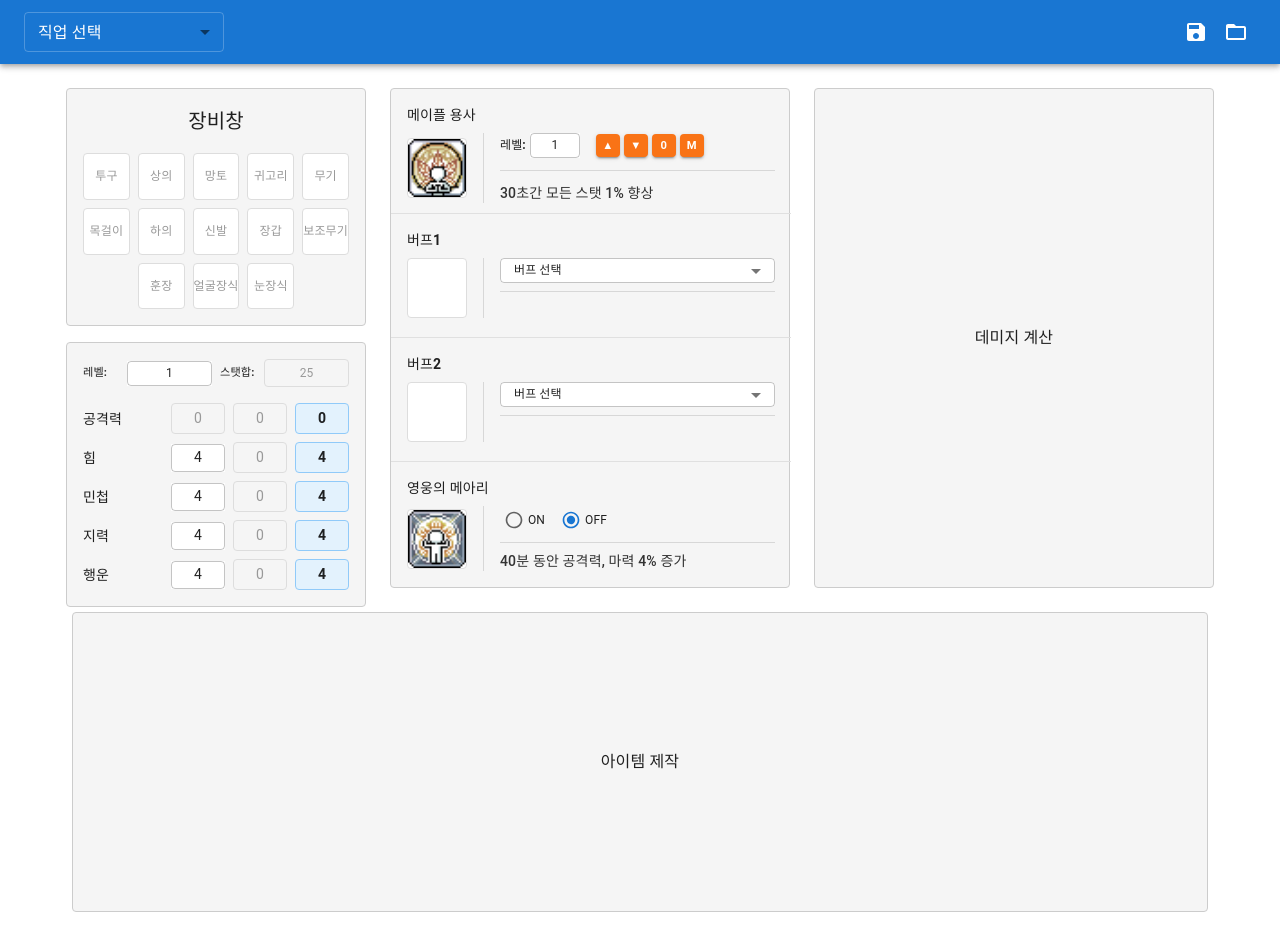
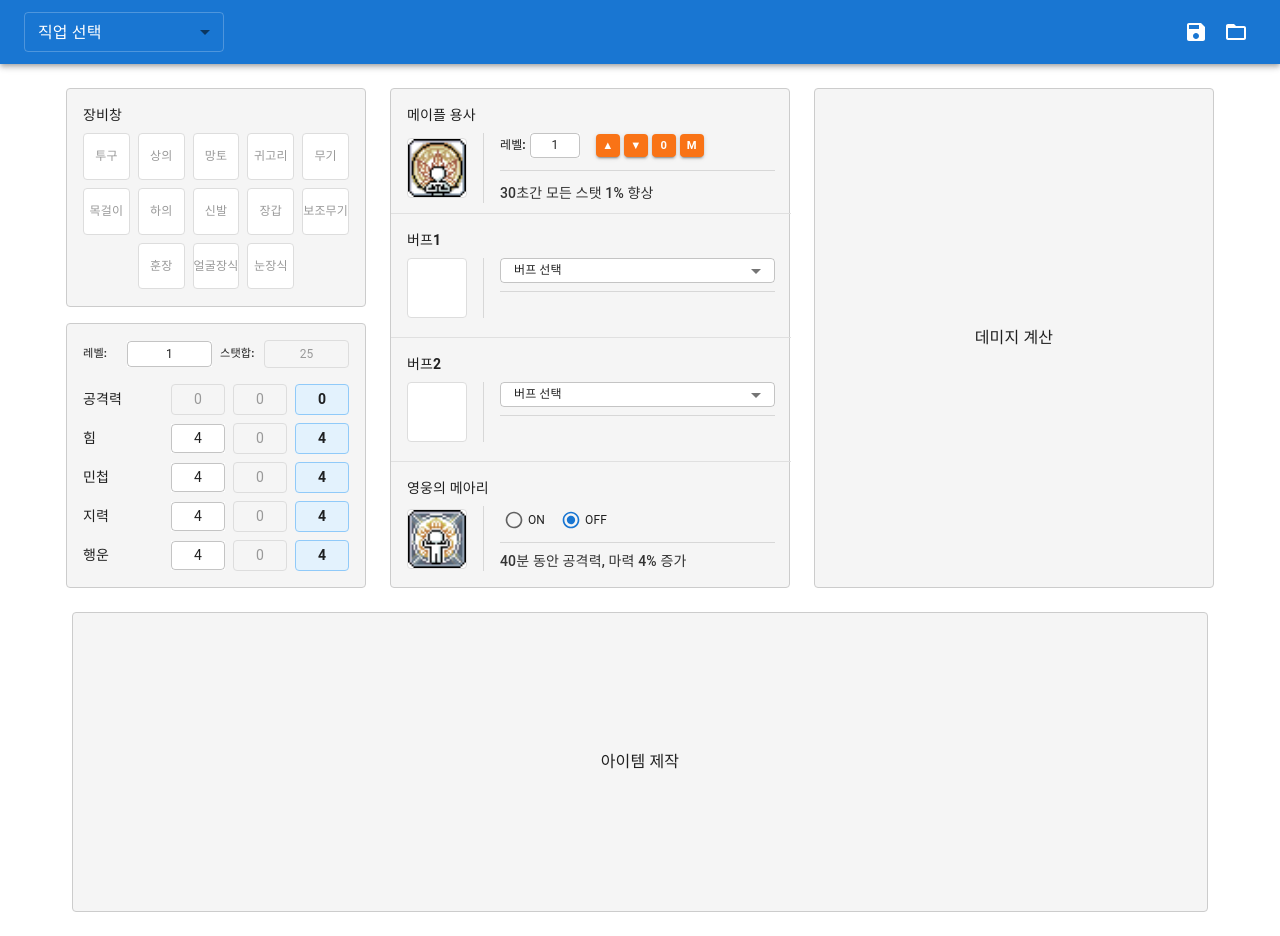
Before and after one commit to kyhong222/mapleland-setting, a React (Vite) app: page / in a window 1280 px wide. Built offline with nearby package versions, Linux system fonts and the light colour scheme.

Commit message:
style: 장비창 타이틀 스타일 개선
- 타이틀 크기 h6 → body2로 축소
- 하단 마진 2 → 1로 감소
- 타이틀 정렬 center → left로 변경

```diff
--- a/src/App.tsx
+++ b/src/App.tsx
@@ -40,9 +40,7 @@ function App() {
           <BuffTable
             mapleWarriorLevel={mapleWarriorLevel}
             onMapleWarriorLevelChange={setMapleWarriorLevel}
-            buff1Attack={buff1Attack}
             onBuff1AttackChange={setBuff1Attack}
-            buff2Attack={buff2Attack}
             onBuff2AttackChange={setBuff2Attack}
             heroEchoEnabled={heroEchoEnabled}
             onHeroEchoChange={setHeroEchoEnabled}
--- a/src/components/EquipTable.tsx
+++ b/src/components/EquipTable.tsx
@@ -24,7 +24,7 @@ export default function EquipTable({ equipments = [] }: EquipTableProps) {
         p: 2,
       }}
     >
-      <Typography variant="h6" sx={{ mb: 2, textAlign: "center" }}>
+      <Typography variant="body2" sx={{ mb: 1, fontWeight: "bold" }}>
         장비창
       </Typography>
       <Box
--- a/src/data/buff/buff/buff1.json
+++ b/src/data/buff/buff/buff1.json
@@ -3,8 +3,8 @@
     { "name": "분노", "x": 12 },
     { "name": "드래곤 블러드", "x": 12 },
     { "name": "비홀더", "x": 15 },
-    { "name": "나인스피릿의 숨결", "x": 25 },
-    { "name": "혼테일 원정대의 승리", "x": 30 },
+    { "name": "나인스피릿의 숨결(알버프)", "x": 25 },
+    { "name": "혼테일 원정대의 승리(혼버프)", "x": 30 },
     { "name": "인레이지", "x": 26 },
     { "name": "집중", "x": 26 },
     { "name": "전사의 알약", "x": 5 },
```
